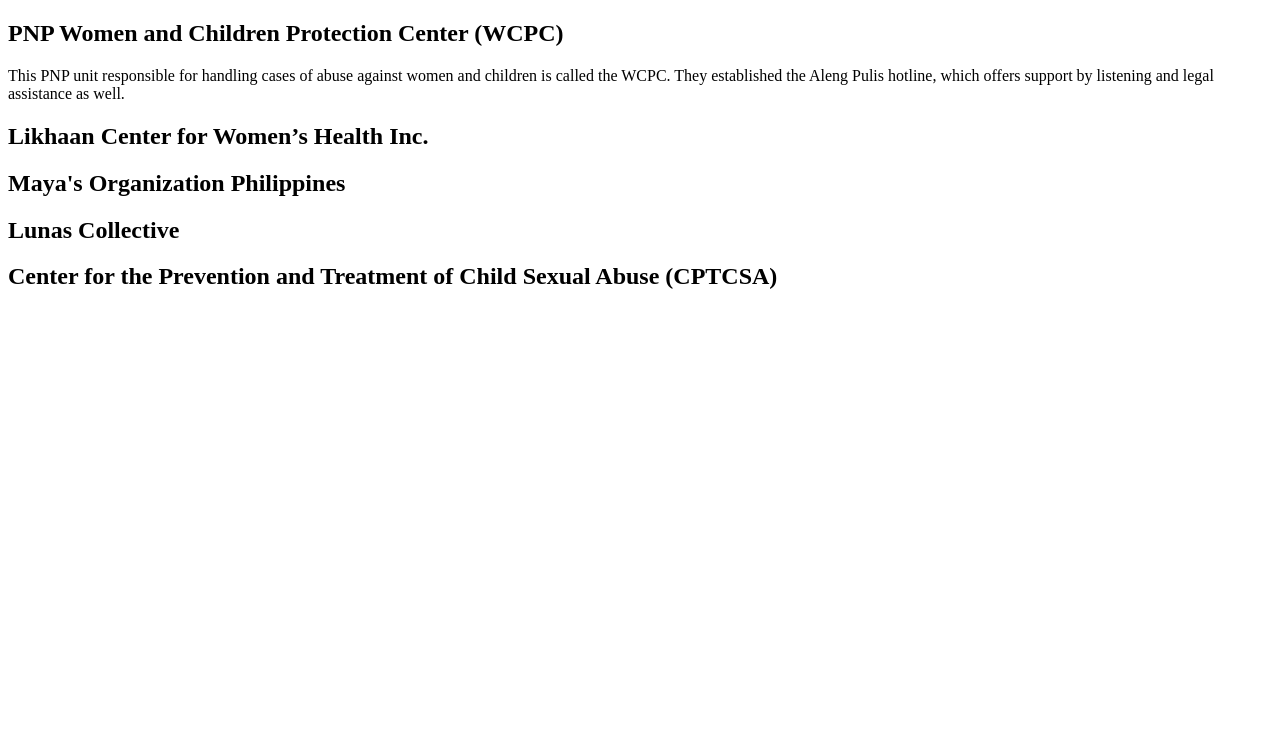
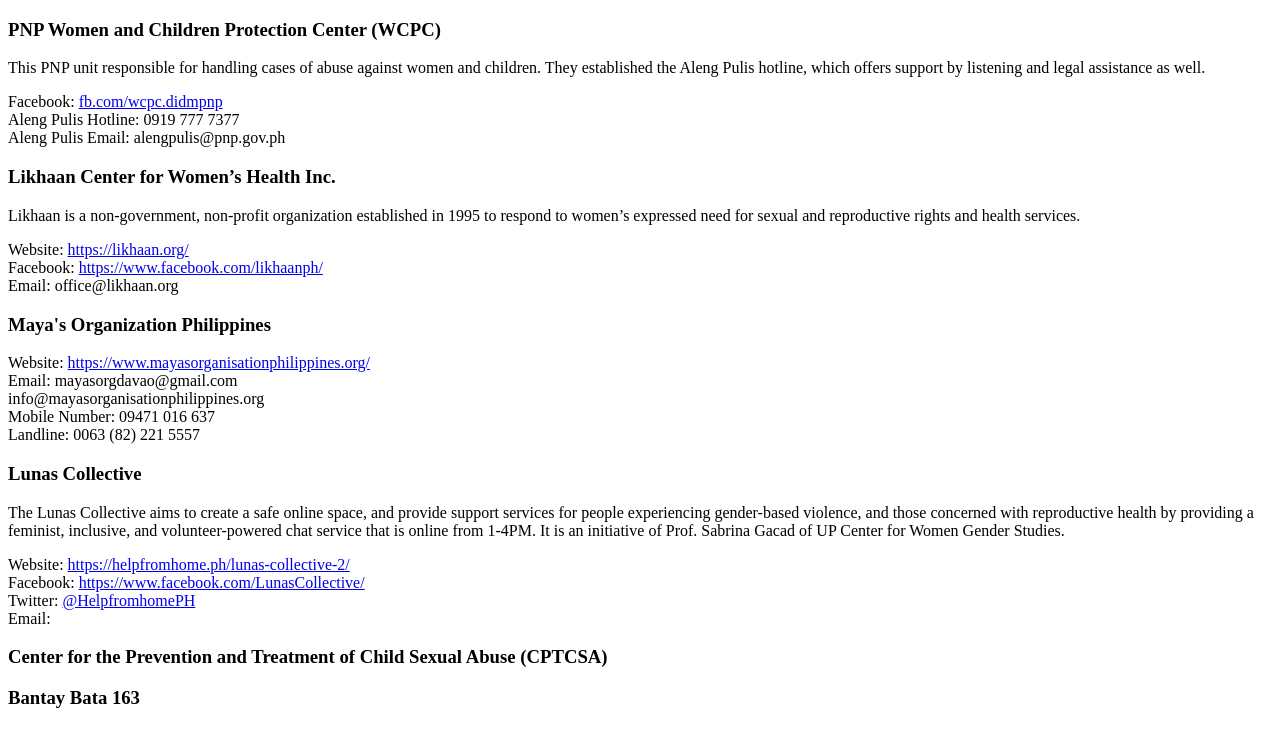
Before and after one commit to etrmarasigan/Sr14_Marasigan_CS3Project, a plain HTML site: page resources.html in a window 1280 px wide. Drawn offline with Linux system fonts and the light colour scheme.

Commit message:
Added more information for the resources page

```diff
--- a/resources.html
+++ b/resources.html
@@ -8,17 +8,44 @@
   </head>
 
   <body>
-    <h2>PNP Women and Children Protection Center (WCPC)</h2>
-    <p>This PNP unit responsible for handling cases of abuse against women and children is called the WCPC. They established the Aleng Pulis hotline, which offers support by listening and legal assistance as well.
-</p>
+    <h3>PNP Women and Children Protection Center (WCPC)</h3>
+    <p>This PNP unit responsible for handling cases of abuse against women and children. They established the Aleng Pulis hotline, which offers support by listening and legal assistance as well.</p>
 
-    <h2>Likhaan Center for Women’s Health Inc.</h2>
+    Facebook: <a href=fb.com/wcpc.didmpnp> fb.com/wcpc.didmpnp </a> <br>
+    Aleng Pulis Hotline: 0919 777 7377 <br>
+    Aleng Pulis Email: alengpulis@pnp.gov.ph <br>
 
-    <h2>Maya's Organization Philippines</h2>
+    <h3>Likhaan Center for Women’s Health Inc.</h3>
+    <p>Likhaan is a non-government, non-profit organization established in 1995 to respond to women’s expressed need for sexual and reproductive rights and health services. </p>
+    <!--paraphrase pls-->
 
-    <h2>Lunas Collective</h2>
+    Website: <a href=https://likhaan.org/>https://likhaan.org/</a> <br>
+    Facebook: <a href=https://www.facebook.com/likhaanph/> https://www.facebook.com/likhaanph/ </a><br>
+    Email: office@likhaan.org
 
-    <h2>Center for the Prevention and Treatment of Child Sexual Abuse (CPTCSA)</h2>
+    <h3>Maya's Organization Philippines</h3>
+    <!--add desc-->
+
+    Website: <a href=https://www.mayasorganisationphilippines.org//>https://www.mayasorganisationphilippines.org/</a> <br>
+    Email: mayasorgdavao@gmail.com <br>
+info@mayasorganisationphilippines.org <br>
+    Mobile Number: 09471 016 637 <br>
+    Landline: 0063 (82) 221 5557
+
+
+    <h3>Lunas Collective</h3>
+    <p>The Lunas Collective aims to create a safe online space, and provide support services for people experiencing gender-based violence, and those concerned with reproductive health by providing a feminist, inclusive, and volunteer-powered chat service that is online from 1-4PM. It is an initiative of Prof. Sabrina Gacad of UP Center for Women Gender Studies.</p>
+
+    Website: <a href=https://helpfromhome.ph/lunas-collective-2/>https://helpfromhome.ph/lunas-collective-2/</a> <br>
+    Facebook: <a href=https://www.facebook.com/LunasCollective/>https://www.facebook.com/LunasCollective/
+</a> <br>
+    Twitter: <a href=https://twitter.com/HelpfromhomePH/>@HelpfromhomePH
+</a> <br>
+    Email: <!--add later-->
+
+    <h3>Center for the Prevention and Treatment of Child Sexual Abuse (CPTCSA)</h3>
+
+    <h3>Bantay Bata 163</h3>
 
   </body>
 
```
Also changed, not shown: index.html (+1 -0 lines), learn.html (added).
